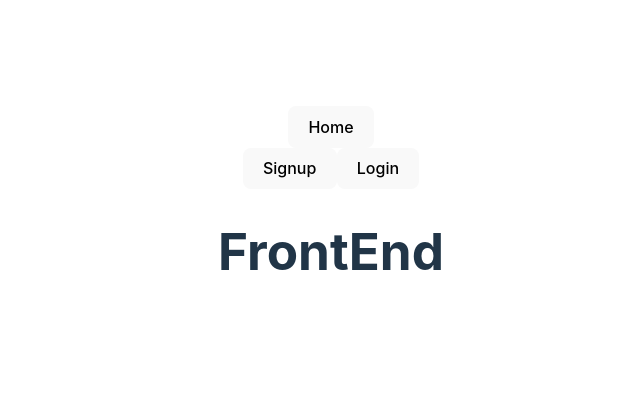
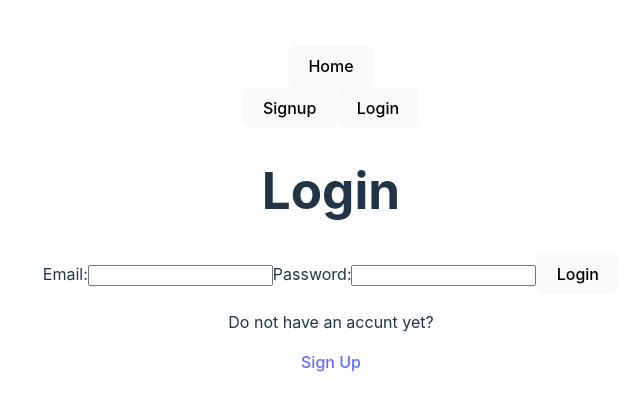
Before and after one commit to MNader11/ironsocial-management-client, a React (Vite) app: page /login in a window 1280 px wide. Shown: the part 190-600 px from the top of the page, without its empty margins (309-949 px from the left). Built offline with nearby package versions, Linux system fonts and the light colour scheme.

Commit message:
Authentication Done

```diff
--- a/src/App.jsx
+++ b/src/App.jsx
@@ -1,11 +1,33 @@
 import "./App.css";
+import { Routes, Route } from "react-router-dom";
 import Navbar from "./Components/Navbar";
+import SignupPage from "./Pages/Signup";
+import LoginPage from "./Pages/Login";
+import IsAnon from "./Components/isAnon";
+import IsPrivate from "./Components/isPrivate";
 
 function App() {
   return (
     <div>
       <Navbar />
-      <h1>FrontEnd</h1>
+      <Routes>
+        <Route
+          path="/signup"
+          element={
+
+              <SignupPage />
+
+          }
+        />
+        <Route
+          path="/login"
+          element={
+            <IsAnon>
+              <LoginPage />
+            </IsAnon>
+          }
+        />
+      </Routes>
     </div>
   );
 }
--- a/src/Pages/Login/index.jsx
+++ b/src/Pages/Login/index.jsx
@@ -0,0 +1,69 @@
+import { useState, useContext } from "react";
+import axios from "axios";
+import { Link, useNavigate } from "react-router-dom";
+import { AuthContext } from "../../Context/auth.context";
+
+const API_URL = "http://localhost:5005";
+
+function LoginPage() {
+  const [email, setEmail] = useState("");
+  const [password, setPassword] = useState("");
+
+  const [errorMessage, setErrorMessage] = useState(undefined);
+
+  const { storeToken, authenticateUser } = useContext(AuthContext);
+
+  const navigate = useNavigate();
+
+  const handleSubmit = (e) => {
+    e.preventDefault();
+
+    const requestBody = { email, password };
+
+    axios
+      .post(`${API_URL}/auth/login`, requestBody)
+      .then((response) => {
+        storeToken(response.data.authToken);
+        authenticateUser();
+        navigate("/");
+      })
+      .catch((error) => {
+        const errorDescription = error.response.data.message;
+        setErrorMessage(errorDescription);
+      });
+  };
+  return (
+    <div>
+      <h1>Login</h1>
+      <form onSubmit={handleSubmit}>
+        <label>
+          Email:
+          <input
+            type="email"
+            name="email"
+            value={email}
+            onChange={(e) => setEmail(e.target.value)}
+          />
+        </label>
+
+        <label>
+          Password:
+          <input
+            type="password"
+            name="password"
+            value={password}
+            onChange={(e) => setPassword(e.target.value)}
+          />
+        </label>
+
+        <button type="submit">Login</button>
+      </form>
+
+      {errorMessage && <p>{errorMessage}</p>}
+      <p>Do not have an accunt yet?</p>
+      <Link to="/signup">Sign Up</Link>
+    </div>
+  );
+}
+
+export default LoginPage;
--- a/src/Pages/Signup/index.jsx
+++ b/src/Pages/Signup/index.jsx
@@ -0,0 +1,70 @@
+import { useState } from "react";
+import { Link, useNavigate } from "react-router-dom";
+import axios from "axios";
+
+const API_URL = "http://localhost:5005";
+
+function SignupPage(props) {
+  const [email, setEmail] = useState("");
+  const [password, setPassword] = useState("");
+  const [name, setName] = useState("");
+  const [errorMessage, setErrorMessage] = useState(undefined);
+  const navigate = useNavigate();
+
+  const handleSubmit = (e) => {
+    e.preventDefault();
+
+    const requestBody = { name, email, password };
+
+    axios
+      .post(`${API_URL}/auth/signup`, requestBody)
+      .then((response) => {
+        navigate("/login");
+      })
+      .catch((error) => {
+        const errorDescription = error.response.data.message;
+        setErrorMessage(errorDescription);
+      });
+  };
+
+  return (
+    <div>
+      <h1>Sign Up</h1>
+      <form onSubmit={handleSubmit}>
+        <label>
+          Email
+          <input
+            type="email"
+            name="email"
+            value={email}
+            onChange={(e) => setEmail(e.target.value)}
+          />
+        </label>
+
+        <label>
+          Password
+          <input
+            type="password"
+            name="password"
+            value={password}
+            onChange={(e) => setPassword(e.target.value)}
+          />
+        </label>
+
+        <label>
+          Name
+          <input
+            type="text"
+            name="name"
+            value={name}
+            onChange={(e) => setName(e.target.value)}
+          />
+        </label>
+        <button type="submit">Sign Up</button>
+        {errorMessage && <p>{errorMessage}</p>}
+      </form>
+    </div>
+  );
+}
+
+export default SignupPage;
```
